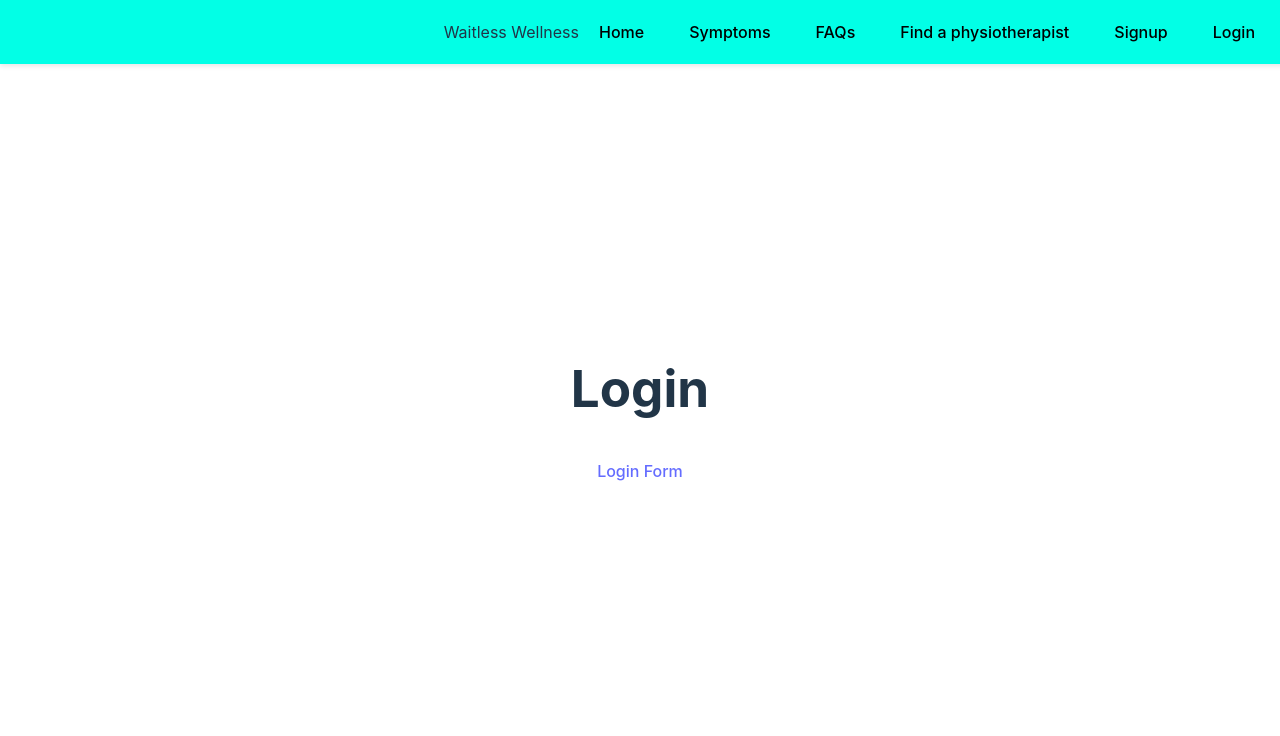
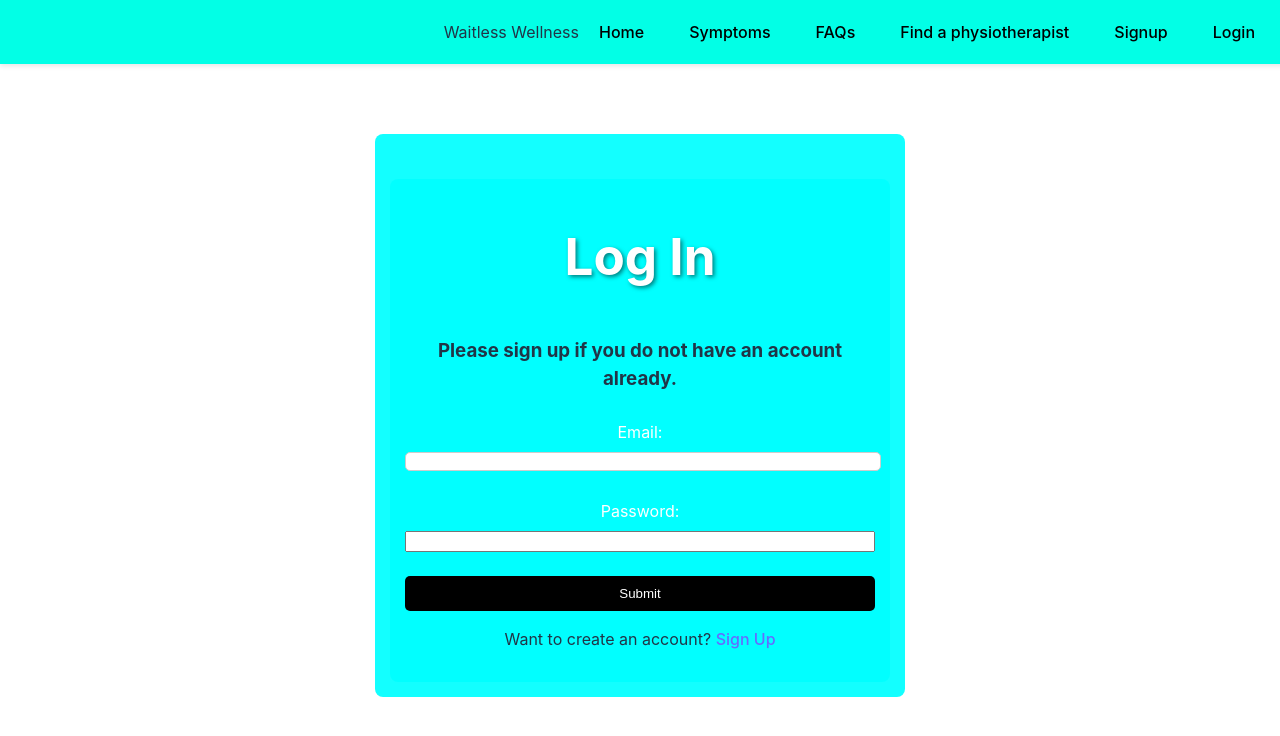
Before and after one commit to tosinfolarin/Waitless-Wellness, a React (Vite) app in the folder waitless-wellness/Frontend/: page /login in a window 1280 px wide. Shown: the top 736 px of the page. Built offline with nearby package versions, Linux system fonts and the light colour scheme.

Commit message:
sign up page

```diff
--- a/waitless-wellness/Frontend/package.json
+++ b/waitless-wellness/Frontend/package.json
@@ -10,9 +10,12 @@
     "preview": "vite preview"
   },
   "dependencies": {
+    "@hookform/resolvers": "^5.2.1",
     "react": "^18.3.1",
     "react-dom": "^18.3.1",
-    "react-router-dom": "^7.8.2"
+    "react-hook-form": "^7.62.0",
+    "react-router-dom": "^7.8.2",
+    "zod": "^4.1.5"
   },
   "devDependencies": {
     "@eslint/js": "^9.17.0",
--- a/waitless-wellness/Frontend/src/LoginPage.tsx
+++ b/waitless-wellness/Frontend/src/LoginPage.tsx
@@ -1,24 +1,87 @@
 // src/pages/HomePage.tsx
-import React from "react";
-import { Link } from "react-router-dom";
+import React, { useState } from "react";
+import { Link, useNavigate } from "react-router-dom";
+import { z } from "zod";
+import { useForm } from "react-hook-form";
+import { zodResolver } from "@hookform/resolvers/zod";
+import axios from "axios";
 
-const LoginPage: React.FC = () => {
+// ✅ Define schema using Zod
+const schema = z.object({
+  email: z.string().email({ message: "Please enter a valid email address" }),
+  password: z.string().min(1, { message: "Password is required" }),
+});
+
+// ✅ Infer TypeScript type from schema
+type FormData = z.infer<typeof schema>;
+
+// ✅ Define props for LoginPage
+interface LoginPageProps {
+  setIsLoggedIn: React.Dispatch<React.SetStateAction<boolean>>;
+}
+
+const LoginPage: React.FC<LoginPageProps> = ({ setIsLoggedIn }) => {
+  const [submitted, setSubmitted] = useState(false);
+  const navigate = useNavigate();
+
+  // ✅ Add form typing
+  const {
+    register,
+    handleSubmit,
+    formState: { errors },
+  } = useForm<FormData>({
+    resolver: zodResolver(schema),
+  });
+
+  const submitData = async (data: FormData) => {
+    const formData = {
+      email: data.email,
+      password: data.password,
+    };
+    console.log(formData);
+    setSubmitted(true);
+
+    try {
+      // Example login request (uncomment when API is ready)
+      // const response = await axios.post("/api/login", formData);
+      // if (response.status === 200) {
+      //   setIsLoggedIn(true);
+      //   navigate("/dashboard");
+      // }
+    } catch (error) {
+      console.error("Login failed:", error);
+    }
+  };
+
   return (
-    <main className="flex flex-col items-center justify-center min-h-screen bg-gray-50 text-gray-800">
-      <section className="text-center max-w-2xl px-6 py-12">
-        <h1 className="text-4xl md:text-5xl font-bold mb-6">
-          <span className="text-blue-600">Login</span>
-        </h1>
-        <div className="flex gap-4 justify-center">
-          <Link
-            to="/closestClinics"
-            className="px-6 py-3 bg-gray-200 text-gray-800 rounded-2xl shadow hover:bg-gray-300 transition"
-          >
-            Login Form
-          </Link>
-        </div>
-      </section>
-    </main>
+    <div>
+      <div className="SignUp">
+        <form onSubmit={handleSubmit(submitData)} className="SignUp">
+          <h1>Log In</h1>
+          <h3>Please sign up if you do not have an account already.</h3>
+
+          <label>Email:</label>
+          <input type="email" {...register("email")} />
+          {errors.email && (
+            <span className="errorMessage">{errors.email.message}</span>
+          )}
+
+          <label>Password:</label>
+          <input type="password" {...register("password")} />
+          {errors.password && (
+            <span className="errorMessage">{errors.password.message}</span>
+          )}
+
+          <input type="submit" />
+
+          <div className="sign-up-option">
+            <p>
+              Want to create an account? <Link to="/Signup">Sign Up</Link>
+            </p>
+          </div>
+        </form>
+      </div>
+    </div>
   );
 };
 
--- a/waitless-wellness/Frontend/src/index.css
+++ b/waitless-wellness/Frontend/src/index.css
@@ -102,3 +102,70 @@ button:focus-visible {
   padding: 0;
   margin: 0;
 }
+
+
+
+.SignUp {
+  background-color: hsla(180, 100%, 50%, 0.924);
+  border-radius: 8px;
+  display: flex;
+  flex-direction: column;
+  max-width: 500px;
+  margin: 0 auto;
+  justify-content: center;
+  padding: 15px;
+  margin-top: 30px;
+}
+
+.SignUp h1 {
+  display: flex;
+  justify-content: center;
+  color: white;
+  text-shadow: 2px 2px 4px rgba(0, 0, 0, 0.5);
+}
+
+.SignUp input[type="radio"] {
+  display: inline-block;
+  margin-right: 10px;
+  margin-top: 10px;
+  margin-bottom: 10px;
+}
+
+.SignUp label {
+  display: inline-block;
+  margin: 8px; /* Adjusts spacing between labels */
+  color: white;
+}
+
+.SignUp input[type="text"],
+.SignUp input[type="number"],
+.SignUp input[type="email"] {
+  width: 100%;
+  margin-bottom: 20px;
+  border: 1px solid #ccc;
+  border-radius: 5px;
+}
+
+
+.SignUp input[type="submit"] {
+  background-color: #000000;
+  color: white;
+  margin-top: 5%;
+  padding: 10px 15px;
+  border: none;
+  border-radius: 5px;
+  cursor: pointer;
+}
+
+.SignUp input[type="submit"]:hover {
+  transition: 1s;
+  background-color: #000000;
+}
+.errorMessage {
+  color: rgb(255, 204, 204);
+  font-size: 14px;
+}
+
+.sign-in-option {
+  color: #000000;
+}
```
Also changed, not shown: 1 other file (tests, documents, lock files or other folders).
